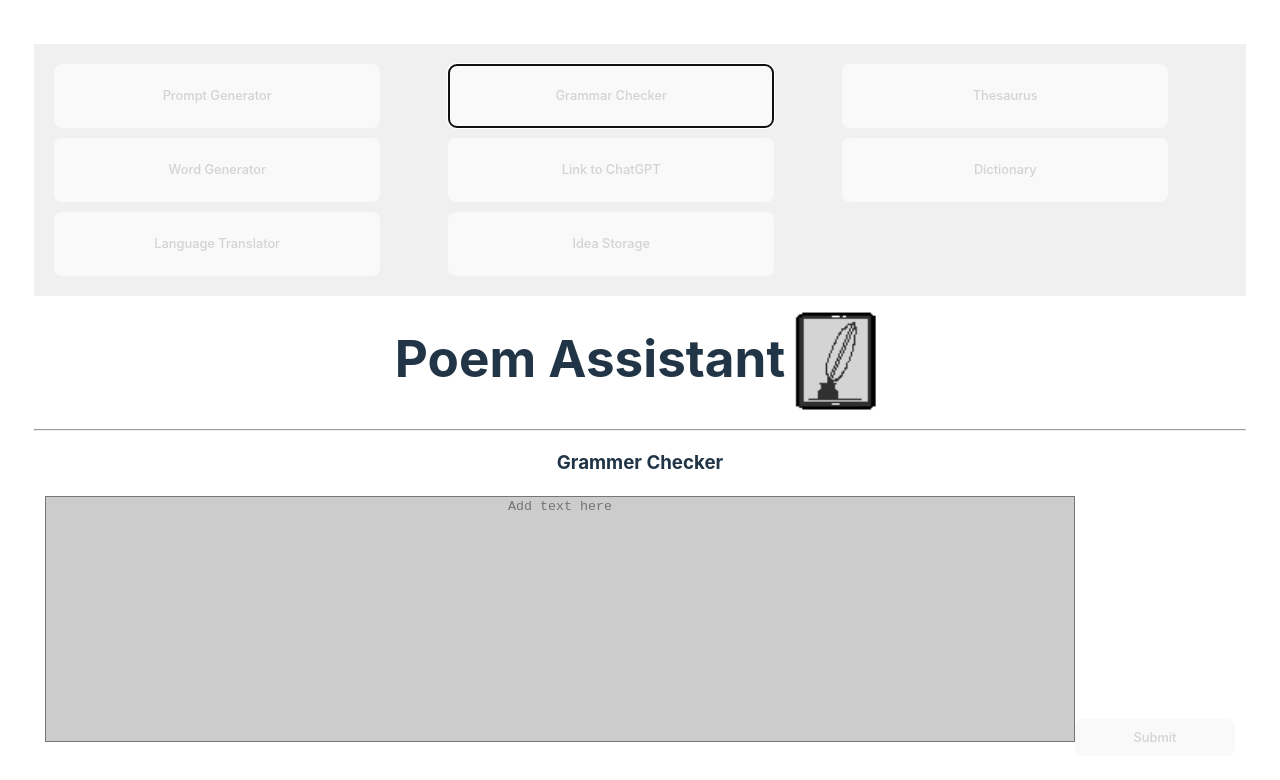
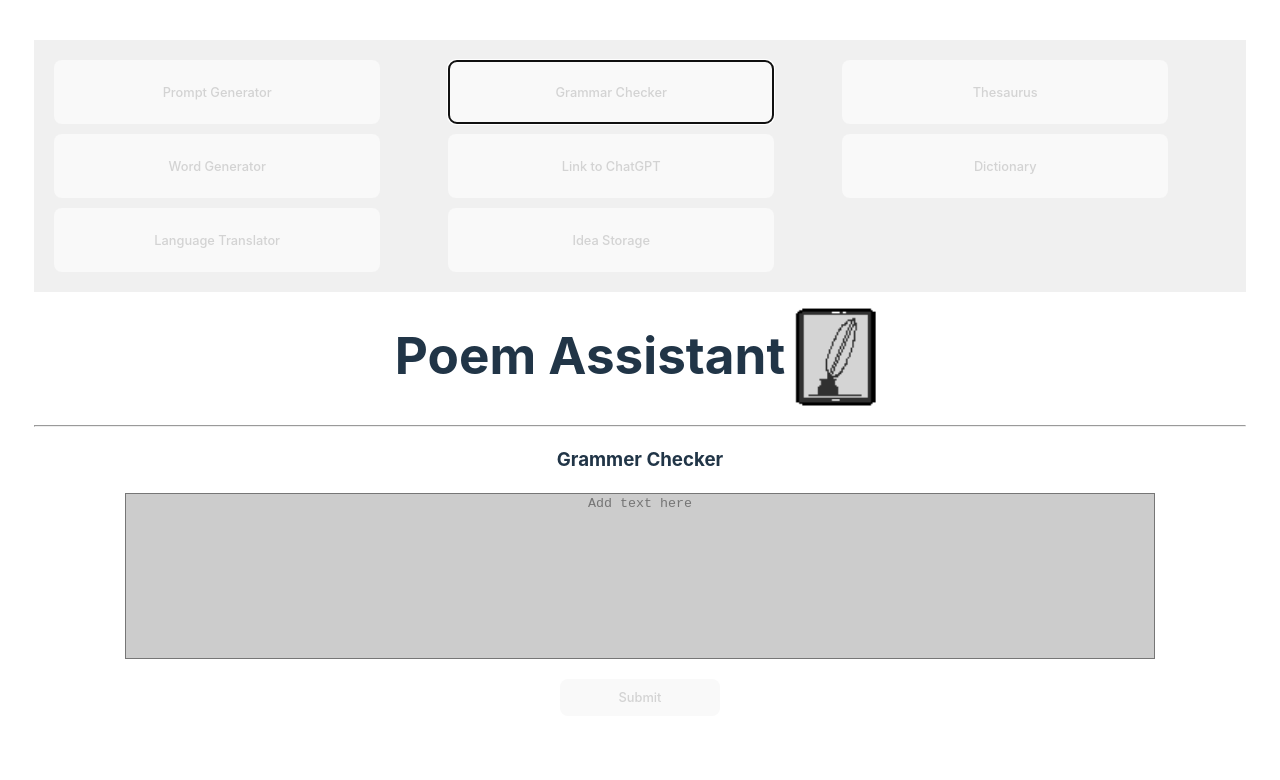
Before and after one commit to ross-ian28/poem-assistant-ui, a React (Create React App) app: page / in a window 1280 px wide. Both pictures are taken after a click on the button "Grammar Checker". Shown: the top 780 px of the page. Built offline with nearby package versions, Linux system fonts and the light colour scheme.

Commit message:
Fix grammer checker format

```diff
--- a/src/components/App/App.css
+++ b/src/components/App/App.css
@@ -31,7 +31,7 @@ button {
 textarea {
   resize: none;
   text-align: center;
-  height: 30vh;
+  height: 20vh;
   width: 80vw;
   background-color: #ccc;
   color: black;
@@ -81,6 +81,16 @@ img {
   margin-top: 20px;
 }
 
+.form-container {
+  display: flex;
+  flex-direction: column;
+  align-items: center;
+}
+
+.form-container .submit {
+  margin: 20px;
+}
+
 @media (max-width: 452px) {
   .button-container {
     grid-template-columns: repeat(2, 45vw);
--- a/src/components/GrammerChecker/GrammerChecker.jsx
+++ b/src/components/GrammerChecker/GrammerChecker.jsx
@@ -26,7 +26,7 @@ export const GrammerChecker = () => {
     return (
         <div className="form">
           <h3>Grammer Checker</h3>
-          <form onSubmit={handleSubmit}>
+            <form className="form-container" onSubmit={handleSubmit}>
               <textarea
                 value={message}
                 placeholder="Add text here"
```
Lines whose indentation alone changed are shown as unchanged.
